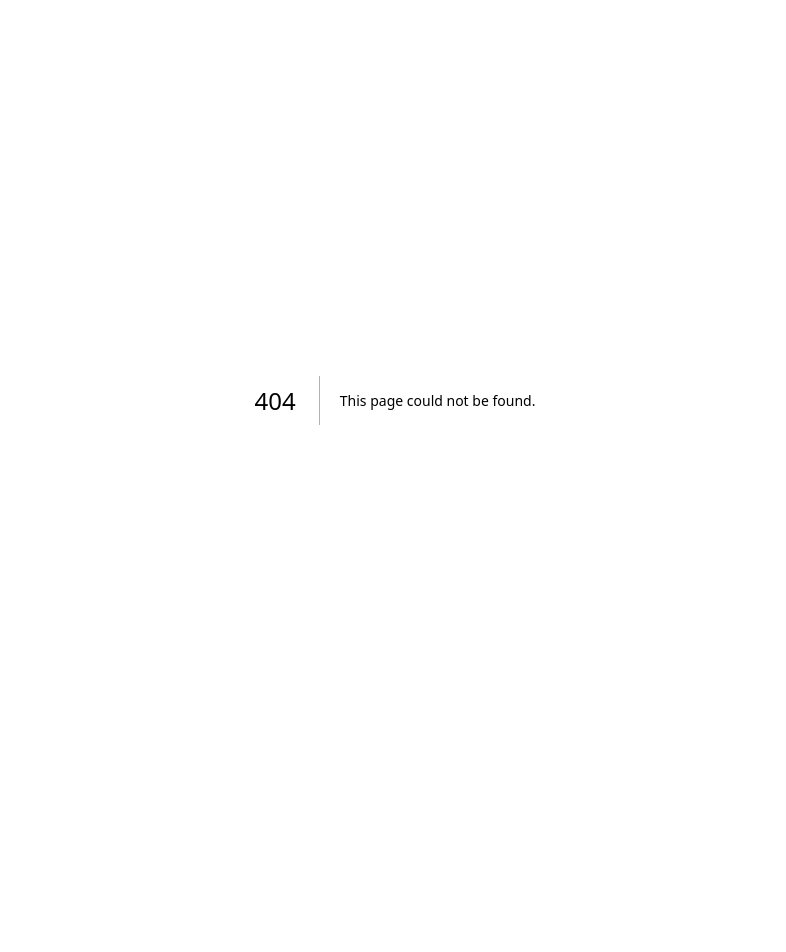
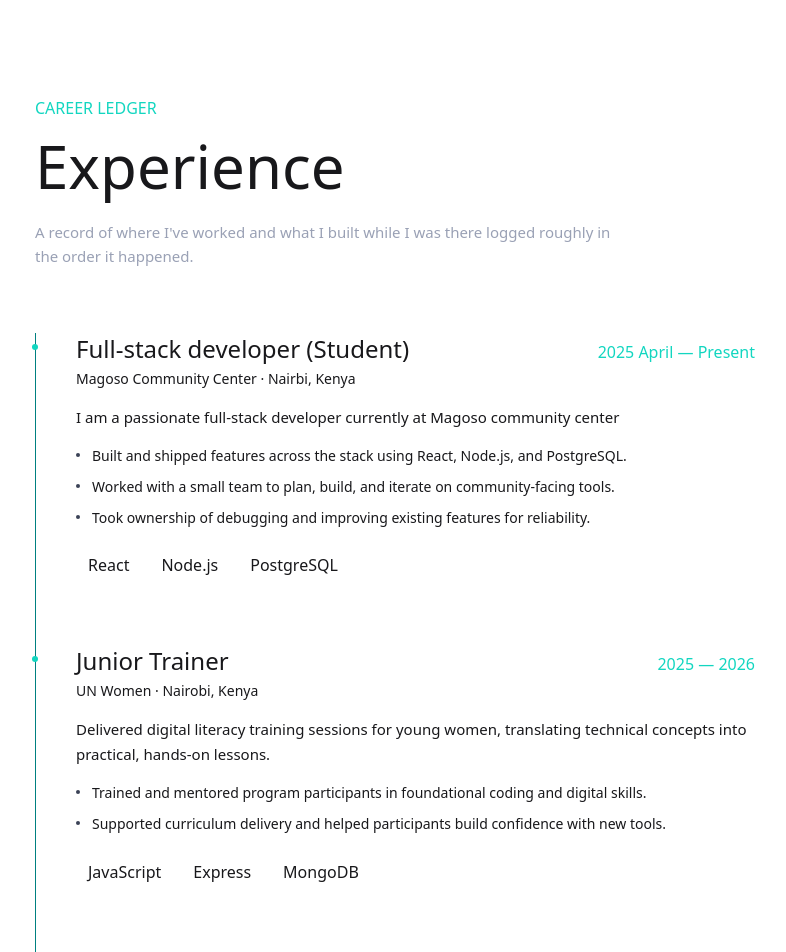
Before and after one commit to Nasieku-art/Nasieku-Portfolio, a Next.js app: page /experience in a window 1280 px wide. Before the commit this address had no page. Shown: the top 952 px of the page, without its empty margins (245-1031 px from the left). Before the commit the page ends 800 px from the top, so only its background shows below. Built offline with nearby package versions, Linux system fonts and the light colour scheme.

Commit message:
Added a new div on the experience pages

```diff
--- /dev/null
+++ b/app/experience/page.js
@@ -0,0 +1,118 @@
+"use client";
+const EXPERIENCE = [
+  {
+    role: "Full-stack developer (Student)",
+    company: "Magoso Community Center",
+    period: "2025 April — Present",
+    location: "Nairbi, Kenya",
+    summary:
+      "I am a passionate full-stack developer currently at Magoso community center",
+    highlights: [
+      "Built and shipped features across the stack using React, Node.js, and PostgreSQL.",
+      "Worked with a small team to plan, build, and iterate on community-facing tools.",
+      "Took ownership of debugging and improving existing features for reliability.",
+    ],
+    stack: ["React", "Node.js", "PostgreSQL"],
+  },
+  {
+    role: "Junior Trainer",
+    company: "UN Women",
+    period: "2025 — 2026",
+    location: "Nairobi, Kenya",
+    summary:
+      "Delivered digital literacy training sessions for young women, translating technical concepts into practical, hands-on lessons.",
+    highlights: [
+      "Trained and mentored program participants in foundational coding and digital skills.",
+      "Supported curriculum delivery and helped participants build confidence with new tools.",
+    ],
+    stack: ["JavaScript", "Express", "MongoDB"],
+  },
+  {
+    role: "Juniour Underwriter",
+    company: "Findings Real Estate Company",
+    period: "2025 — 2026",
+    location: "Remote",
+    summary:
+      "My first step into tech-adjacent work, where I began building foundational web development skills.",
+    highlights: [
+      "Picked up the fundamentals of HTML, CSS, and JavaScript through hands-on work.",
+      "Built small internal tools and pages to support day-to-day workflows.",
+    ],
+    stack: ["HTML", "CSS", "JavaScript"],
+  },
+];
+
+
+export default function Experience() {
+  return (
+    <main className="min-h-screen">
+      <section className="mx-auto max-w-3xl px-6 pt-24 pb-16">
+        <p className=" text-[#12d6c0] uppercase">
+          Career Ledger
+        </p>
+        <h1 className="mt-4 text-5xl sm:text-6xl ">
+          Experience
+        </h1>
+        <p className="mt-6 max-w-xl text-[15px] leading-relaxed text-[#9aa1b5]">
+          A record of where I&apos;ve worked and what I built while I was there
+          logged roughly in the order it happened.
+        </p>
+      </section>
+
+      <section className="mx-auto max-w-3xl px-6 pb-32">
+        <div className="relative
+         border-l border-[teal]">
+          {EXPERIENCE.map((job, i) => (
+            <article key={i} className="relative pl-10 pb-16 last:pb-0">
+              <div className="absolute left-[-11px] top-1 flex h-5 w-5 items-center justify-center ">
+                <span className="h-1.5 w-1.5 rounded-full bg-[#12d6c0]" />
+              </div>
+
+              <div className="flex flex-wrap items-baseline justify-between gap-x-4 gap-y-1">
+                <h2 className="text-2xl ">
+                  {job.role}
+                </h2>
+                <span className=" text-[#12d6c0] ">
+                  {job.period}
+                </span>
+              </div>
+
+              <p className="mt-1 text-sm ">
+                {job.company} · {job.location}
+              </p>
+
+              <p className="mt-4 text-[15px] leading-relaxed ">
+                {job.summary}
+              </p>
+
+              <ul className="mt-4 space-y-2">
+                {job.highlights.map((h, idx) => (
+                  <li
+                    key={idx}
+                    className="flex gap-3 text-[14px] leading-relaxed "
+                  >
+                    <span className="mt-2 h-1 w-1 shrink-0 rounded-full bg-[#3a4256]" />
+                    {h}
+                  </li>
+                ))}
+              </ul>
+
+              {job.stack?.length > 0 && (
+                <div className="mt-5 flex flex-wrap gap-2">
+                  {job.stack.map((tech) => (
+                    <span
+                      key={tech}
+                      className=" px-3 py-1"
+                    >
+                      {tech}
+                    </span>
+                  ))}
+                </div>
+              )}
+            </article>
+          ))}
+        </div>
+      </section>
+    </main>
+  );
+}
```
